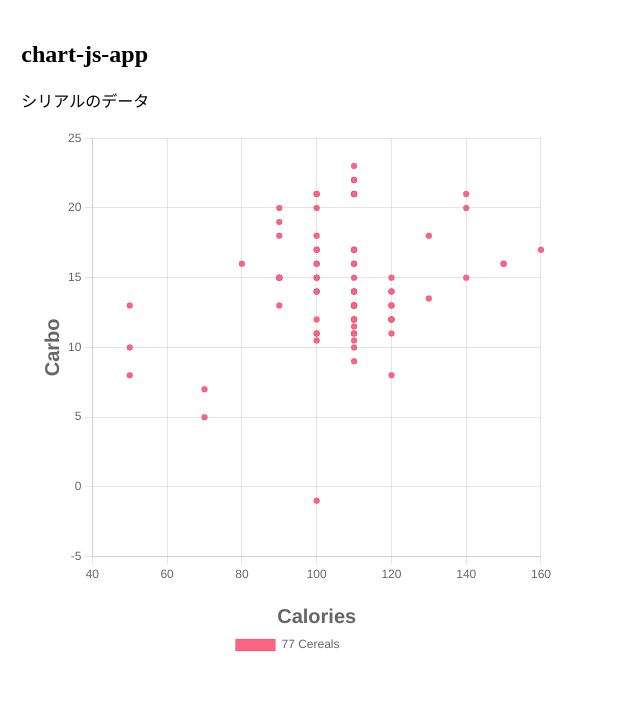
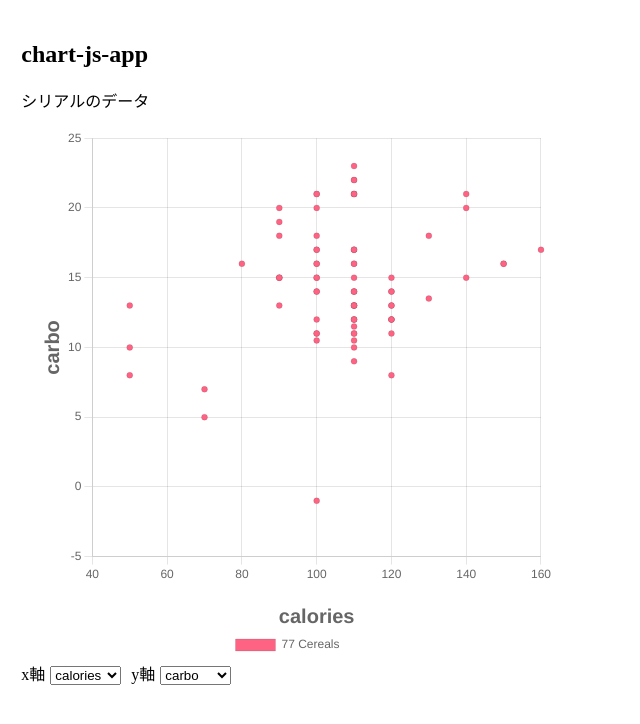
Before and after one commit to koshihoge/chart-js-app, a Next.js app: page / in a window 1280 px wide. Shown: the top 724 px of the page, without its empty margins (0-640 px from the left). Built offline with nearby package versions, Linux system fonts and the light colour scheme.

Commit message:
1. 任意の軸で比較できる機能を追加する
任意の軸で比較する機能を追加しました。
画面下部にX軸、Y軸のデータを選択するセレクトボックスを用意して参照するデータを変更できるようにしました。

```diff
--- a/src/constants/cereals.ts
+++ b/src/constants/cereals.ts
@@ -1,23 +1,29 @@
-export type ParameterName =
+export type CerealParameterName =
   | 'name'
-  | 'mfr'
-  | 'type'
-  | 'calories'
-  | 'protein'
-  | 'fat'
-  | 'sodium'
-  | 'fiber'
-  | 'carbo'
-  | 'sugars'
-  | 'potass'
-  | 'vitamins'
-  | 'shelf'
-  | 'weight'
-  | 'cups'
-  | 'rating'
+  | CerealTypeParameterName
+  | CerealValueParameterName
+export type CerealTypeParameterName = 'mfr' | 'type'
+
+export const cerealValueParameterNames = [
+  'calories',
+  'protein',
+  'fat',
+  'sodium',
+  'fiber',
+  'carbo',
+  'sugars',
+  'potass',
+  'vitamins',
+  'shelf',
+  'weight',
+  'cups',
+  'rating',
+] as const
+export type CerealValueParameterName =
+  (typeof cerealValueParameterNames)[number]
 
 export type Cereal = {
-  [name in ParameterName]: string
+  [name in CerealParameterName]: string
 }
 
 export const cereals: Cereal[] = [
--- a/src/pages/index.tsx
+++ b/src/pages/index.tsx
@@ -1,8 +1,12 @@
 import Head from 'next/head'
 import { Inter } from '@next/font/google'
-import React from 'react'
+import React, { ChangeEvent, useState } from 'react'
 import { Scatter } from 'react-chartjs-2'
-import { Cereal } from '@/constants/cereals'
+import {
+  Cereal,
+  CerealValueParameterName,
+  cerealValueParameterNames,
+} from '@/constants/cereals'
 import { GetServerSideProps } from 'next'
 import { LayoutPosition } from 'chart.js'
 import 'chart.js/auto'
@@ -15,8 +19,13 @@ type Props = {
 }
 
 const Home = (props: Props): JSX.Element => {
+  const [xCerealParameter, setXCerealParameter] =
+    useState<CerealValueParameterName>('calories')
+  const [yCerealParameter, setYCerealParameter] =
+    useState<CerealValueParameterName>('carbo')
+
   const cereals = props.cereals.map((cereal: Cereal) => {
-    return { x: cereal.calories, y: cereal.carbo }
+    return { x: cereal[xCerealParameter], y: cereal[yCerealParameter] }
   })
 
   const data = {
@@ -30,7 +39,6 @@ const Home = (props: Props): JSX.Element => {
   }
 
   const position: LayoutPosition = 'bottom'
-
   const options = {
     plugins: {
       legend: {
@@ -42,7 +50,7 @@ const Home = (props: Props): JSX.Element => {
         display: true,
         title: {
           display: true,
-          text: 'Calories',
+          text: xCerealParameter,
           font: {
             size: 20,
             weight: 'bold',
@@ -55,7 +63,7 @@ const Home = (props: Props): JSX.Element => {
         display: true,
         title: {
           display: true,
-          text: 'Carbo',
+          text: yCerealParameter,
           font: {
             size: 20,
             weight: 'bold',
@@ -66,6 +74,22 @@ const Home = (props: Props): JSX.Element => {
       },
     },
   }
+
+  const changeXCerealParameter = (e: ChangeEvent<HTMLSelectElement>): void => {
+    setXCerealParameter(e.target.value as CerealValueParameterName)
+  }
+
+  const changeYCerealParameter = (e: ChangeEvent<HTMLSelectElement>): void => {
+    setYCerealParameter(e.target.value as CerealValueParameterName)
+  }
+
+  const selectCerealValueOptions = cerealValueParameterNames.map(
+    (element, i) => (
+      <option key={i} value={element}>
+        {element}
+      </option>
+    )
+  )
 
   return (
     <>
@@ -82,6 +106,17 @@ const Home = (props: Props): JSX.Element => {
           <div style={{ width: '400pt' }}>
             <Scatter data={data} options={options} width={300} height={300} />
           </div>
+          <div>
+            <span className="axisCaption">x軸</span>
+            <select value={xCerealParameter} onChange={changeXCerealParameter}>
+              {selectCerealValueOptions}
+            </select>
+            <span className="axisSpacing"></span>
+            <span className="axisCaption">y軸</span>
+            <select value={yCerealParameter} onChange={changeYCerealParameter}>
+              {selectCerealValueOptions}
+            </select>
+          </div>
         </section>
       </main>
     </>
--- a/src/styles/globals.css
+++ b/src/styles/globals.css
@@ -1 +1,9 @@
 /* お好みでどうぞ */
+span.axisCaption {
+  margin-right: 5px;
+}
+
+span.axisSpacing {
+  margin-left: 5px;
+  margin-right: 5px;
+}
```
